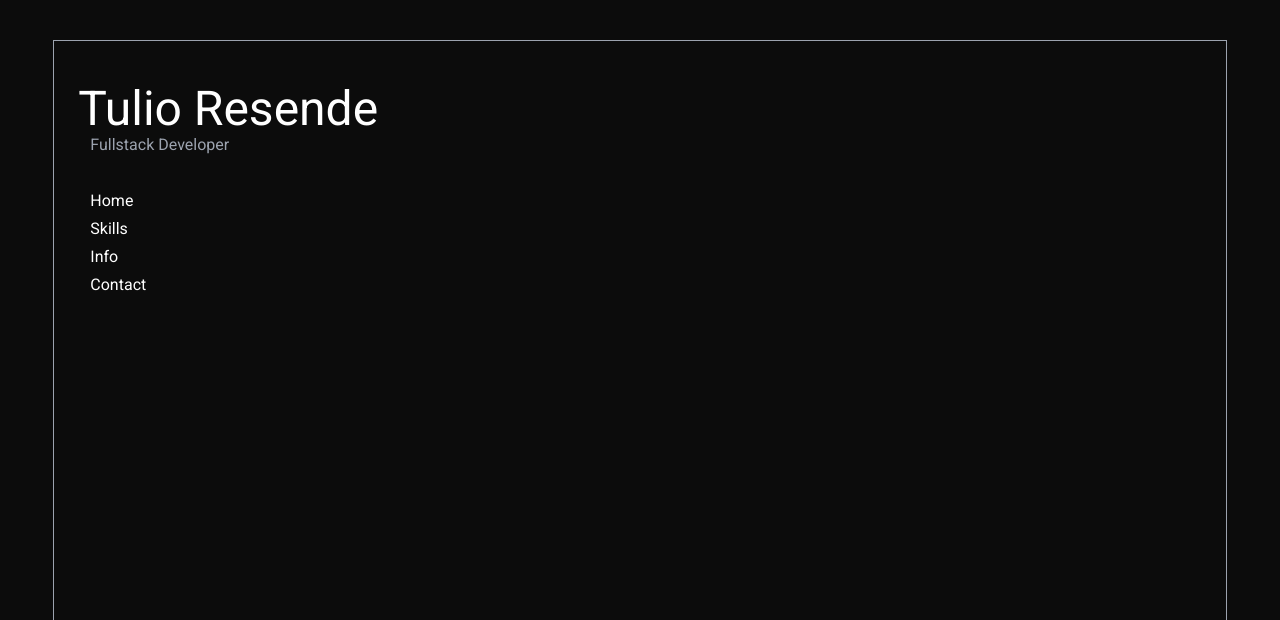
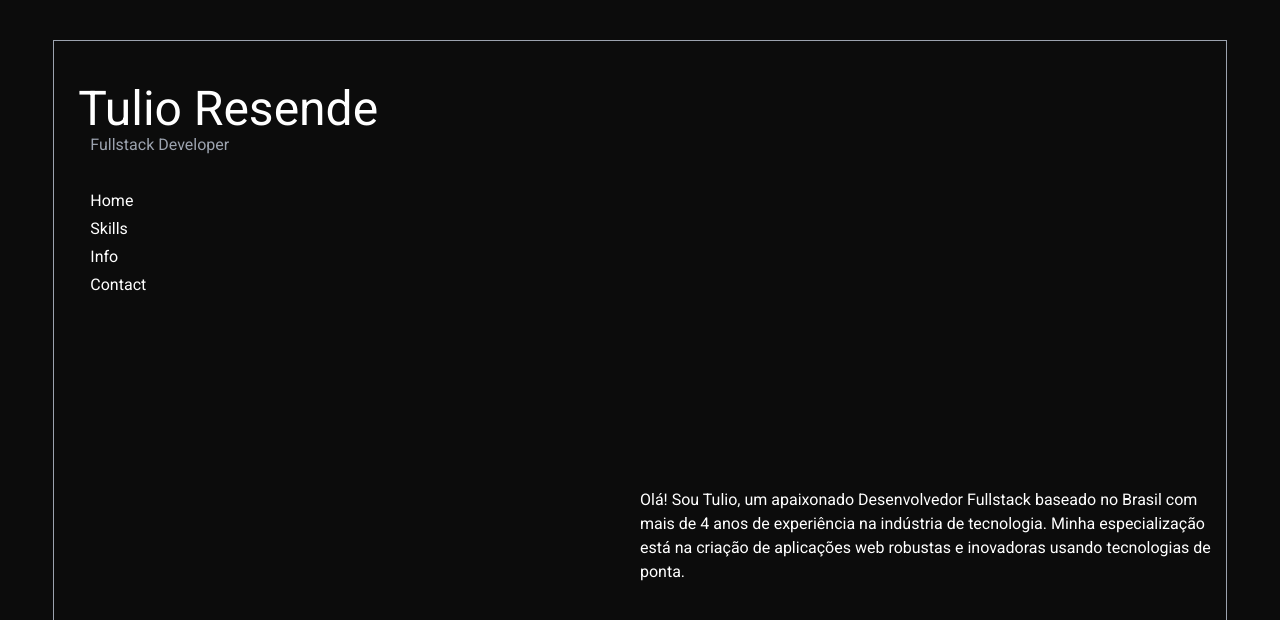
Before and after one commit to tuliodev/portfolio_web, a Next.js app: page / in a window 1280 px wide. Shown: the top 620 px of the page. Built offline with nearby package versions, Linux system fonts and the light colour scheme.

Commit message:
feature: create About component

```diff
--- /dev/null
+++ b/src/components/About.tsx
@@ -0,0 +1,10 @@
+export default function About() {
+  return (
+    <p className="text-white ">
+      Olá! Sou Tulio, um apaixonado Desenvolvedor Fullstack baseado no Brasil
+      com mais de 4 anos de experiência na indústria de tecnologia. Minha
+      especialização está na criação de aplicações web robustas e inovadoras
+      usando tecnologias de ponta.
+    </p>
+  );
+}
--- a/src/pages/Home/index.tsx
+++ b/src/pages/Home/index.tsx
@@ -1,9 +1,47 @@
+import { useState } from "react";
+
+import About from "@/components/About";
+import Skills from "@/components/Skills";
+
 export default function Home() {
   const optionsList = ["Home", "Skills", "Info", "Contact"];
 
+  const [currentOption, setCurrentOption] = useState<string | null>("Home");
+
+  const handleOptionClick = (event: React.MouseEvent<HTMLParagraphElement>) => {
+    const target = event.currentTarget as HTMLParagraphElement;
+
+    const value = target.getAttribute("id");
+
+    setCurrentOption(value);
+  };
+
+  const renderOption = (param: String | null) => {
+    switch (param) {
+      case "Home":
+        return <About />;
+      case "Skills":
+        return <Skills />;
+      case "Info":
+        return (
+          <div>
+            <h1 className="text-white">Info</h1>
+          </div>
+        );
+      case "Contact":
+        return (
+          <div>
+            <h1 className="text-white">Contact</h1>
+          </div>
+        );
+      default:
+        break;
+    }
+  };
+
   return (
     <div className="grid grid-cols-12 mt-6 sm:mt-10 m-auto w-11/12 border border-gray-400 h-92v bg-custom-black">
-      <section className="col-span-6 mt-5 sm:mt-11 ml-2 sm:ml-6">
+      <section className="col-span-12 mt-5 sm:mt-11 ml-2 sm:ml-6">
         <div className="flex flex-col gap-8">
           <div className="flex flex-col items-start justify-start">
             <p className="text-xl sm:text-5xl text-white">Tulio Resende</p>
@@ -15,6 +53,7 @@ export default function Home() {
                 <p
                   className="text-white ml-1 sm:ml-3 hover:text-gray-400 cursor-pointer hover:delay-75 w-fit"
                   id={option}
+                  onClick={handleOptionClick}
                 >
                   {option}
                 </p>
@@ -23,6 +62,9 @@ export default function Home() {
           </div>
         </div>
       </section>
+      <section className="col-span-10 sm:col-span-10 col-start-2 sm:col-start-7 ">
+        {renderOption(currentOption)}
+      </section>
     </div>
   );
 }
```
